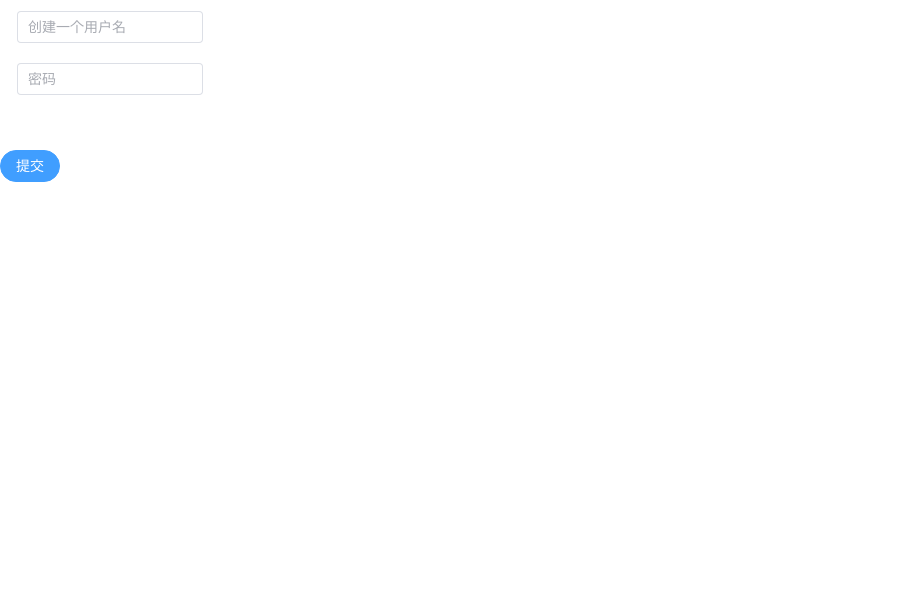
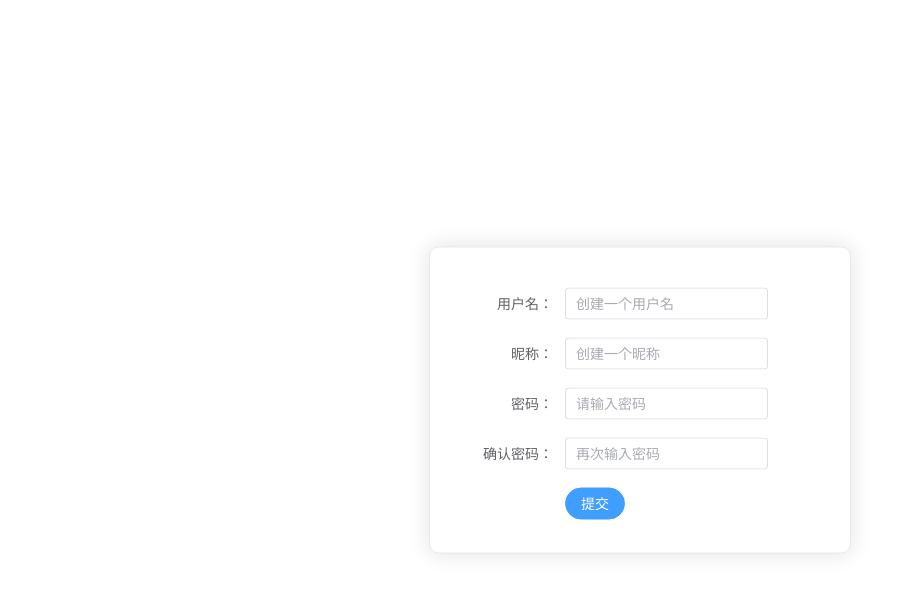
Before and after one commit to bowowo11/rare-vue, a Vue app: page /register in a window 1280 px wide. Shown: the top 594 px of the page, without its empty margins (0-916 px from the left). Built offline with nearby package versions, Linux system fonts and the light colour scheme.

Commit message:
Update register.vue

```diff
--- a/src/views/register.vue
+++ b/src/views/register.vue
@@ -1,66 +1,156 @@
 <template>
+  <div id="register">
   <el-form
       :model="registerForm"
-      ref="loginForm"
-      label-width="0px"
-  ><el-form-item label="" prop="account" style="margin-top: 10px">
+      ref="registerFormRef"
+      label-width="100px"
+      rules="rules"
+  ><el-form-item label="用户名：" prop="username" style="margin-top: 10px">
     <el-row>
-      <el-col :span="2">
-        <span class="el-icon-s-custom"></span>
-      </el-col>
-      <el-col :span="22">
         <el-input
             class="inps"
             placeholder="创建一个用户名"
             v-model="registerForm.username"
         >
         </el-input>
-      </el-col>
+
     </el-row>
   </el-form-item>
-    <el-form-item label="" prop="passWord">
+    <el-form-item label="昵称：" prop="account" style="margin-top: 10px">
       <el-row>
-        <el-col :span="2">
-          <span class="el-icon-lock"></span>
-        </el-col>
-        <el-col :span="22">
+          <el-input
+              class="inps"
+              placeholder="创建一个昵称"
+              v-model="registerForm.account"
+          >
+          </el-input>
+      </el-row>
+    </el-form-item>
+    <el-form-item label="密码：" prop="password">
+      <el-row>
+
           <el-input
               class="inps"
               type="password"
-              placeholder="密码"
+              placeholder="请输入密码"
               v-model="registerForm.password"
           ></el-input>
-        </el-col>
       </el-row>
     </el-form-item>
-    <el-form-item style="margin-top: 55px">
-      <el-button type="primary" round class="submitBtn" @click="submitForm"
+    <el-form-item label="确认密码：" prop="cpPassword">
+      <el-row>
+
+          <el-input
+              class="inps"
+              type="password"
+              placeholder="再次输入密码"
+              v-model="registerForm.cpPassword"
+          ></el-input>
+
+      </el-row>
+    </el-form-item>
+    <el-form-item>
+      <el-button type="primary" round class="submitBtn" @click="submitForm('registerFormRef')"
       >提交
       </el-button>
     </el-form-item>
   </el-form>
+  </div>
 </template>
 
 <script>
+
 export default {
-  name: "register"
-  ,data() {
+
+
+
+  name: "register",
+
+  data() {
     return {
       registerForm:{
         username:'',
+        account:'',
         password:'',
-        cpPassword:''
+        cpPassword:'',
+        errMsg:''
+      },
+      rules:{
+        registerForm:{
+          type: 'object',
+          required: true,
+          fields:{
+            username: [{ required: true, message: '用户名必填', trigger: 'blur' },{message:'用户名必须要有3-10个字母或数字',pattern:/[a-zA-Z1-9]{3,10}/}],
+            account: [{ required: true, message: '昵称必填', trigger: 'blur' },{message: '昵称必须要有1-10个字符',pattern:/\S{1,10}/}],
+            password: [{ required: true, message: '密码必填', trigger: 'blur' },{message: '密码必须由长度6-16个字母或数字组成，至少包含字母、数字',pattern:/^(?=.*[a-zA-Z])(?=.*\d).{6,16}$/}],
+            cpPassword: [{  required: true, trigger: 'blur' },]
+          }
+        }
+
       }
     }
   },
   methods:{
-  submitForm(){
+    submitForm(formName){
+      this.$refs[formName].validate(valid => {
 
+      })
+      const userName = this.registerForm.username;
+      const userPassword = this.registerForm.password;
+      const userCpPassword = this.registerForm.cpPassword;
+      this.checkForm();
+      this.sentForm();
+    },
+  checkForm(){
+    const data={
+    name:this.registerForm.username,
+    username:this.registerForm.account,
   }
+
+    fetch('api/checkname', {
+      method: 'POST',
+      headers: {
+        'Content-Type': 'application/json',
+      },
+      body: JSON.stringify(data),
+    }).then(response => response.json()).then(res =>{if(res.errMsg){this.registerForm.errMsg=res.errMsg}else{return this.$message({
+      type: "success",
+      message: "注册中",
+    })}
+    });
+  },
+    sentForm(){
+      const data={
+        username:this.registerForm.username,
+        psw:this.registerForm.password,
+        nickname:this.registerForm.account
+      }
+      fetch('api/sign', {
+        method: 'POST',
+        headers: {
+          'Content-Type': 'application/json',
+        },
+        body: JSON.stringify(data),
+      }).then(response => response.json()).then(res =>{if(res.errMsg){this.registerForm.errMsg=res.errMsg}else{this.$router.push('/login')}});
+    }
+
   }
 }
 </script>
 
 <style scoped>
-
+#register {
+  border-radius: 10px;
+  position: absolute;
+  left: 50%;
+  top: 50%;
+  transform: translate(-50%,-50%);
+  margin: 0px auto;
+  width: 350px;
+  padding: 30px 35px 15px 35px;
+  background: #fff;
+  border: 1px solid #eaeaea;
+  text-align: center;
+  box-shadow: 0 0 20px 2px rgba(0, 0, 0, 0.1);
+}
 </style>
```
